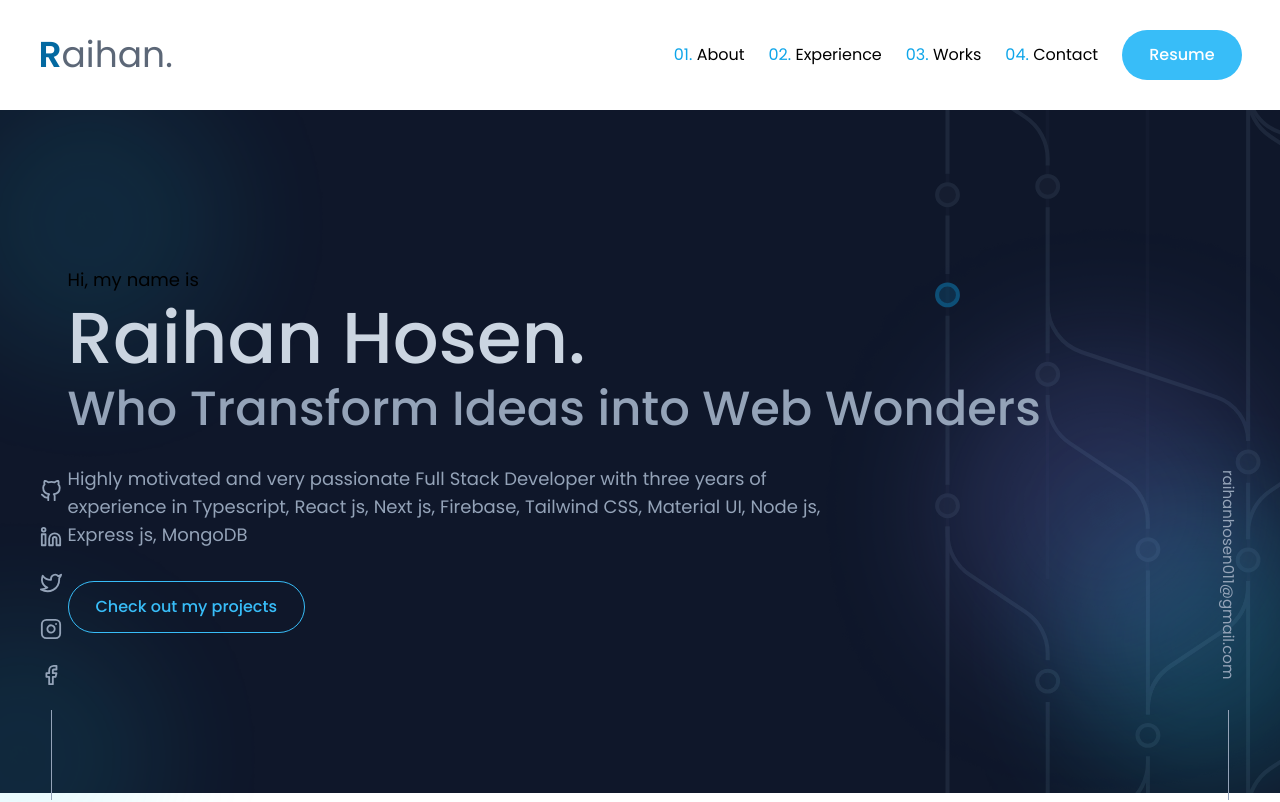
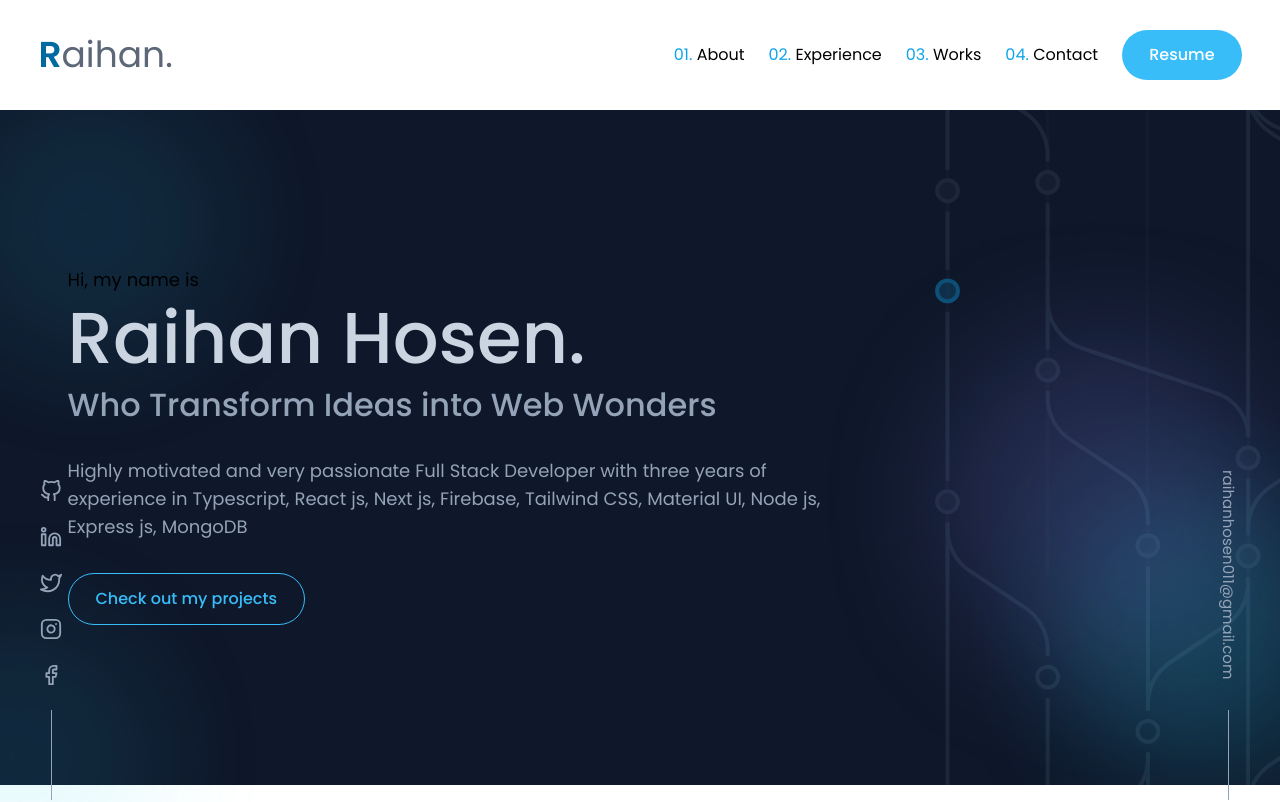
Before and after one commit to raihanhosen011/developer-portfolio, a Next.js app: page / in a window 1280 px wide. Shown: the top 802 px of the page. Built offline with nearby package versions, Linux system fonts and the light colour scheme; a web font is replaced by a local one.

Commit message:
Update Left.tsx

```diff
--- a/src/modules/Home/sections/Hero/partials/Left.tsx
+++ b/src/modules/Home/sections/Hero/partials/Left.tsx
@@ -25,7 +25,7 @@ const Left = () => {
                   text="Raihan Hosen."
                />
                <AnimatedTextCharacter
-                  className='font-medium text-[2rem] sm:text-4xl tracking-normal md:text-5xl text-slate-400 mt-1'
+                  className='font-medium text-2xl sm:text-4xl tracking-normal md:text-[2rem] text-slate-400 mt-1'
                   text="Who Transform Ideas into Web Wonders"
                />
             </div>
```
